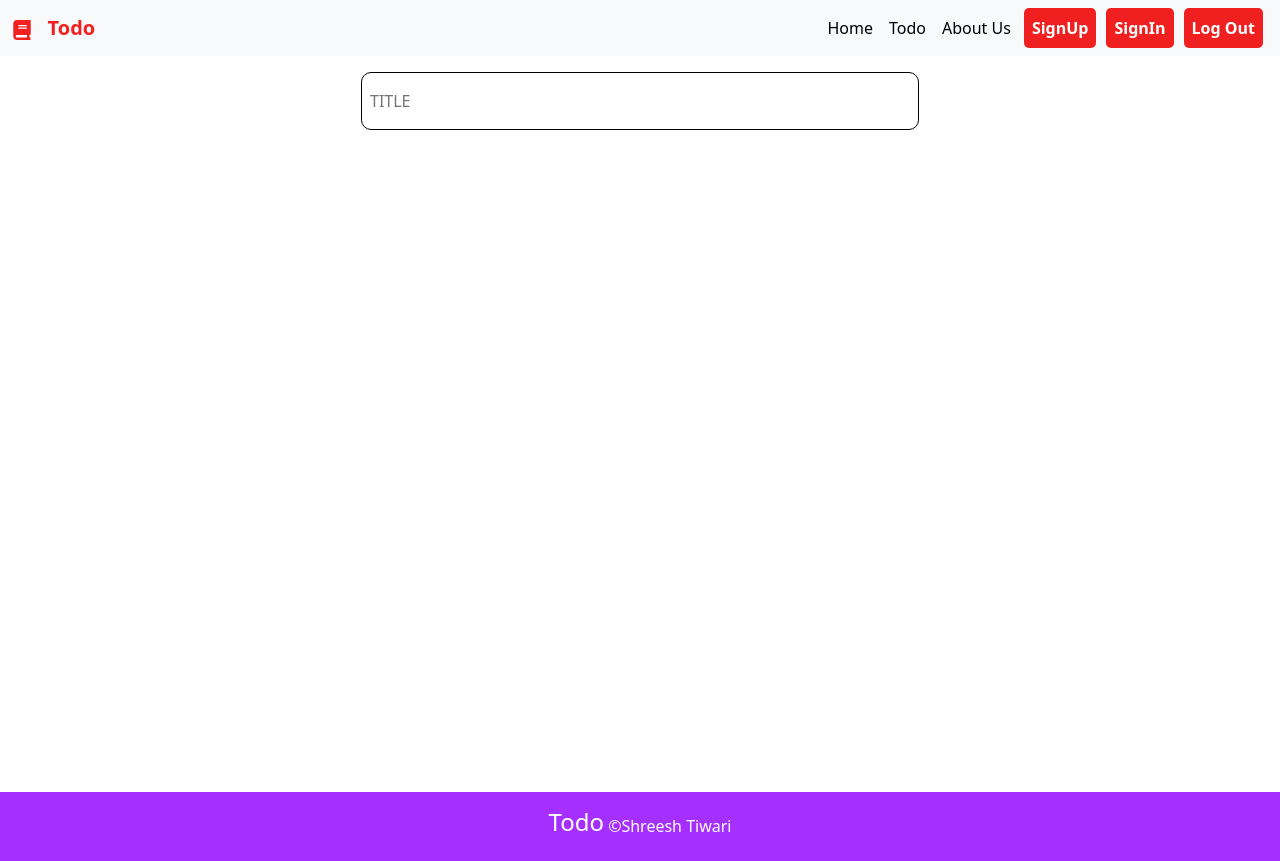
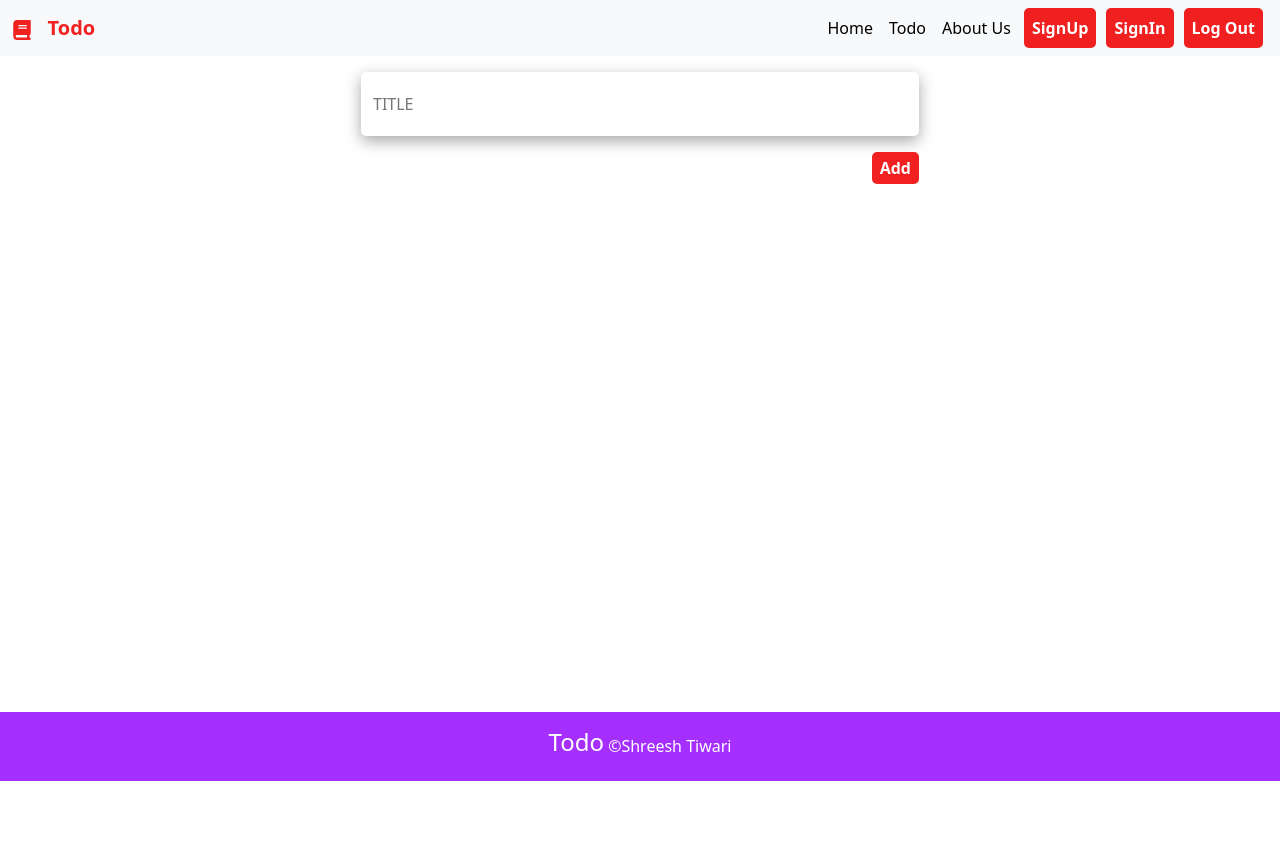
Before and after one commit to workwithshreesh/Mern-Stack-Project, a React (Create React App) app in the folder MultiUser-Todo-Mern/frontend/: page /signin in a window 1280 px wide. After the commit the page ends 800 px from the top, so only its background shows below. Built offline with nearby package versions, Linux system fonts and the light colour scheme.

Commit message:
updated ui

```diff
--- /dev/null
+++ b/MultiUser-Todo-Mern/frontend/src/components/todo/TodoCards.jsx
@@ -0,0 +1 @@
+import React from "react";
--- a/MultiUser-Todo-Mern/frontend/src/components/todo/todo.css
+++ b/MultiUser-Todo-Mern/frontend/src/components/todo/todo.css
@@ -1,6 +1,7 @@
 .todo{
     width: 100%;
-    height: 90vh;
+    min-height: 80vh;
+    max-height: auto;
 }
 
 .todo-inputs{
@@ -9,6 +10,16 @@
 }
 
 .todo-inputs-div{
-    border: 1px solid black;
-    border-radius: 10px;
+    border-radius: 5px;
+    box-shadow: rgba(0, 0, 0, 0.35) 0px 5px 15px;
 }
+
+
+.add-bttn{
+    background-color: rgba(240, 0, 0, 0.87);
+    border-radius: 5px;
+    color: white !important;
+    font-weight: bold;
+    border: none;
+    outline: none;
+}
--- a/MultiUser-Todo-Mern/frontend/src/components/todo/todo.jsx
+++ b/MultiUser-Todo-Mern/frontend/src/components/todo/todo.jsx
@@ -1,19 +1,61 @@
-import React from "react";
+import React, { useState } from "react";
 import "./todo.css"
 
+const show = () => {
+    document.getElementById("textarea").style.display = "block";
+}
+
+
+
 const Todo = () => {
+
+    const [Inputs, setInputs] = useState({
+        title: "",
+        body: ""
+    });
+
+    const [Array, setArray] = useState([])
+
+    const change = (event) => {
+        const { name, value } = event.target;
+        setInputs({ ...Inputs, [name]: value})
+    }
+
+    const submit = () => {
+
+        setArray( ...Array , Inputs );
+
+        setInputs({
+            title: "",
+            body: ""
+        });
+
+    }
+
     return (
         <div className="todo">
-            <div className="todo-main container d-flex justify-content-center align-items-center my-3">
-                <div className="d-flex flex-column todo-inputs-div w-50">
+            <div className="todo-main container d-flex justify-content-center align-items-center my-3 flex-column">
+                <div className="d-flex flex-column todo-inputs-div w-50 p-1">
                     <input type="text"
                         placeholder="TITLE"
                         className="my-2 p-2 todo-inputs"
+                        name="title"
+                        onClick={show}
+                        value={Inputs.title}
+                        onChange={change}
                     />
                     <textarea type="text"
                         id="textarea"
                         placeholder="BODY"
+                        name="body"
+                        value={Inputs.body}
+                        onChange={change}
                         className="mb-2 p-2 todo-inputs" />
+
+                </div>
+
+                <div className="w-50 d-flex justify-content-end my-3">
+                    <button onClick={submit} className="add-bttn px-2 py-1">Add</button>
                 </div>
             </div>
         </div>
```
Lines whose indentation alone changed are shown as unchanged.
